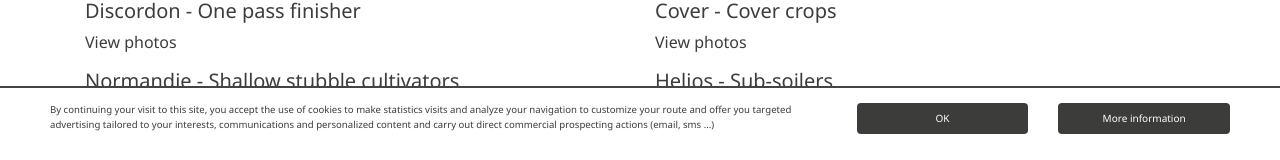
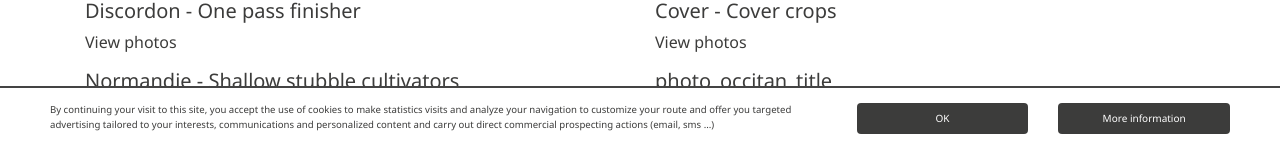
Before and after one commit to JulienYvesRICHARD/marketing.gb-group, a Vue app: page /gregoire-besson in a window 1280 px wide. Shown: the part 632-792 px from the top of the page. Built offline with nearby package versions, Linux system fonts and the light colour scheme.

Commit message:
Add Occitan pictures
Line 653

```diff
--- a/src/views/Gregoire.vue
+++ b/src/views/Gregoire.vue
@@ -648,6 +648,10 @@ export default {
           {
             title: 'photo_normandie_title',
             range: 'normandie'
+          },
+          {
+            title: 'photo_occitan_title',
+            range: 'occitan'
           },
           {
             title: 'photo_helios_title',
```
